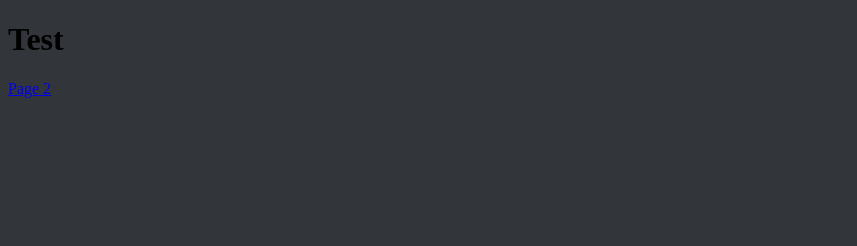
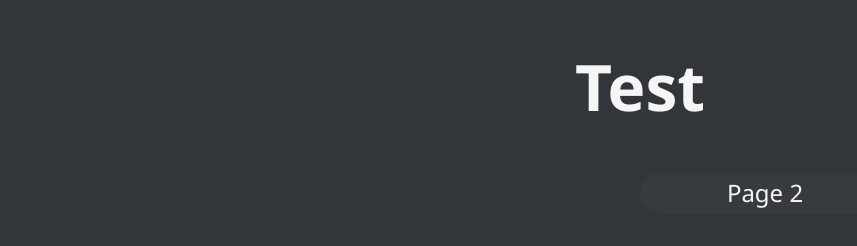
Before and after one commit to smallfrycode/smallfrycode.github.io, a plain HTML site: page index.html in a window 1280 px wide. Shown: the whole page, without its empty margins (0-857 px from the left). Drawn offline with Linux system fonts and the light colour scheme.

Commit message:
added to css file + small changes to html files.

```diff
--- a/css/main.css
+++ b/css/main.css
@@ -1,3 +1,39 @@
 body {
     background-color: rgb(50, 54, 58);
 }
+
+h1 {
+    color: whitesmoke;
+    font-size: 64px;
+    font-family: 'Segoe UI', Tahoma, Geneva, Verdana, sans-serif;
+    font-style: bold;
+    text-align: center;
+}
+
+.button_div {
+    text-align: center;
+}
+
+.button {
+    color: whitesmoke;
+
+    text-decoration: none;
+    text-align: center;
+    font-size: 24px;
+    font-family: 'Segoe UI', Tahoma, Geneva, Verdana, sans-serif;
+    font-style: bold;
+
+    width: 250px;
+    height: 40px;
+    border-radius: 50px;
+    position: absolute;
+    align-content: center;
+
+    background-color: rgba(78, 83, 88, 0.2);
+    transition-property: background-color;
+    transition-duration: 0.5s;
+}
+
+a:hover {
+    background-color: rgba(78, 83, 88, 1);
+}
--- a/index.html
+++ b/index.html
@@ -8,6 +8,8 @@
 </head>
 <body>
     <h1>Test</h1>
-    <a href="pg2.html">Page 2</a>
+    <div class="button_div">
+        <a class="button" href="pg2.html">Page 2</a>
+    </div>
 </body>
 </html>
```
Also changed, not shown: pg2.html (+3 -1 lines).
